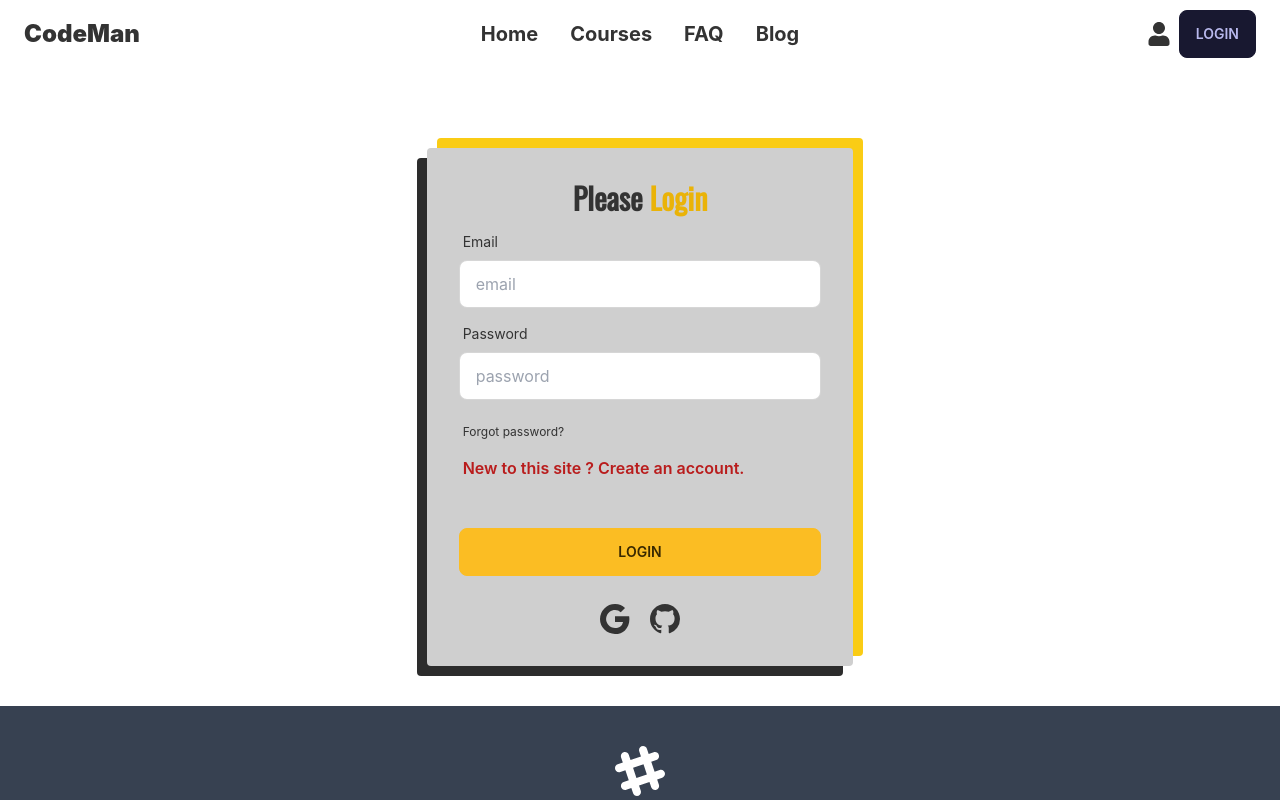
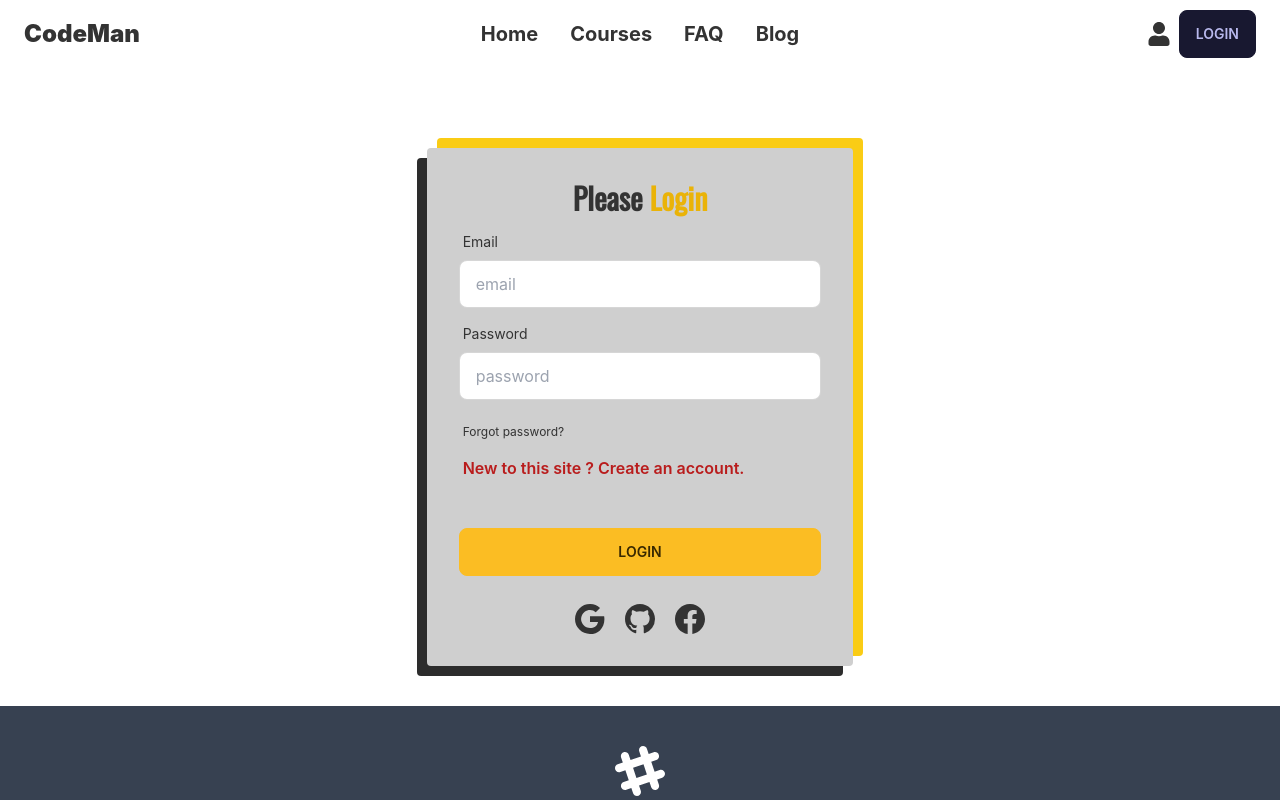
Before and after one commit to esamohammad/code-man-educational-site, a React (Create React App) app in the folder client/: page /login in a window 1280 px wide. Shown: the top 800 px of the page. Built offline with nearby package versions, Linux system fonts and the light colour scheme; no server answers.

Commit message:
fb provider set done but user pic not showed

```diff
--- a/client/src/context/AuthProvider.js
+++ b/client/src/context/AuthProvider.js
@@ -2,6 +2,7 @@ import React, { createContext, useEffect, useState } from "react";
 import { createUserWithEmailAndPassword, getAuth, onAuthStateChanged, signInWithEmailAndPassword, signInWithPopup, signOut, updateProfile } from 'firebase/auth'
 import app from '../firbase/firebase.config';
 import { GithubAuthProvider } from "firebase/auth";
+import { FacebookAuthProvider } from "firebase/auth"; //!fb---1 ✅✅
 
 
 export const AuthContext = createContext();
@@ -22,6 +23,10 @@ const AuthProvider = ({ children }) => {
   //!github provider
   const githubProvider = new GithubAuthProvider();
 
+
+
+  //!Facebook provider
+  const facebookProvider = new FacebookAuthProvider(); //!fb---2 ✅✅
 
 
 
@@ -65,6 +70,15 @@ const AuthProvider = ({ children }) => {
 
 
 
+  //!fb---3 ✅✅
+  //! Facebook  popup🌟🌟🌟🌟🌟🌟🌟🌟🌟🌟🌟🌟🌟
+  const signInWithFacebook = () => {
+    setLoading(true);
+    return signInWithPopup(auth, facebookProvider);
+  }
+  //!fb---3 ✅✅
+
+
 
   //! logout authentication
   const logOut = () => {
@@ -96,7 +110,8 @@ const AuthProvider = ({ children }) => {
     signIn,
     loading,
     updateUserProfile,
-    signInWithGithub //! 🌟🌟
+    signInWithGithub, //! Github Popup
+    signInWithFacebook //! FB Popup //!fb---4 ✅✅
 
   };
 
--- a/client/src/pages/Login.js
+++ b/client/src/pages/Login.js
@@ -1,11 +1,13 @@
 
 import { Link } from 'react-router-dom';
-import { BsGoogle, BsGithub } from "react-icons/bs";
+import { BsGoogle, BsGithub, BsFacebook } from "react-icons/bs";
 import { useLocation, useNavigate } from 'react-router-dom';
 // ! rederect source 💥💥💥💥💥💥💥💥
 import React, { useContext, useState } from 'react';
 import { AuthContext } from '../context/AuthProvider';
 import { GoogleAuthProvider } from 'firebase/auth';
+import { FacebookAuthProvider } from "firebase/auth";
+
 import toast from 'react-hot-toast';
 
 
@@ -16,9 +18,9 @@ const Login = () => {
 
 
   //! login sing in with registration
-  const { signIn, signInWithGithub } = useContext(AuthContext);
+  const { signIn, signInWithGithub, signInWithFacebook } = useContext(AuthContext);
   //!github❤❤❤
-
+  //! facebook❤❤❤
 
 
   const navigate = useNavigate();
@@ -76,7 +78,12 @@ const Login = () => {
   }
 
 
+
+
+
   //!github popup ❤❤❤❤❤❤❤❤❤❤❤❤❤❤❤❤❤❤❤❤❤❤❤❤
+
+
   const handleGithubSignIn = () => {
     signInWithGithub()
       .then(result => {
@@ -92,6 +99,33 @@ const Login = () => {
 
   }
   //!github popup ❤❤❤❤❤❤❤❤❤❤❤❤❤❤❤❤❤❤❤❤❤❤❤❤
+
+
+
+
+
+
+
+
+  //!Facebook popup ❤❤  user pic ase na so pore try korbo ok
+  const facebookProvider = new FacebookAuthProvider();
+
+  const handleFacebookSignIn = () => {
+    signInWithFacebook(facebookProvider)
+      .then(result => {
+        const user = result.user;
+        console.log(user);
+        navigate(from, { replace: true });  //! rederect💥💥
+        toast.success('Successfully Login Done 💥💖💥')
+      })
+      .catch(e => {
+        console.error(e)
+
+      });
+
+  }
+  //!Facebook popup ❤❤
+
 
 
 
@@ -135,6 +169,9 @@ const Login = () => {
         <button onClick={handleGithubSignIn}>
           <BsGithub className="ml-5" />
         </button>
+        <button onClick={handleFacebookSignIn}>
+          <BsFacebook className="ml-5" />
+        </button>
       </div>
     </form>
   );
```
